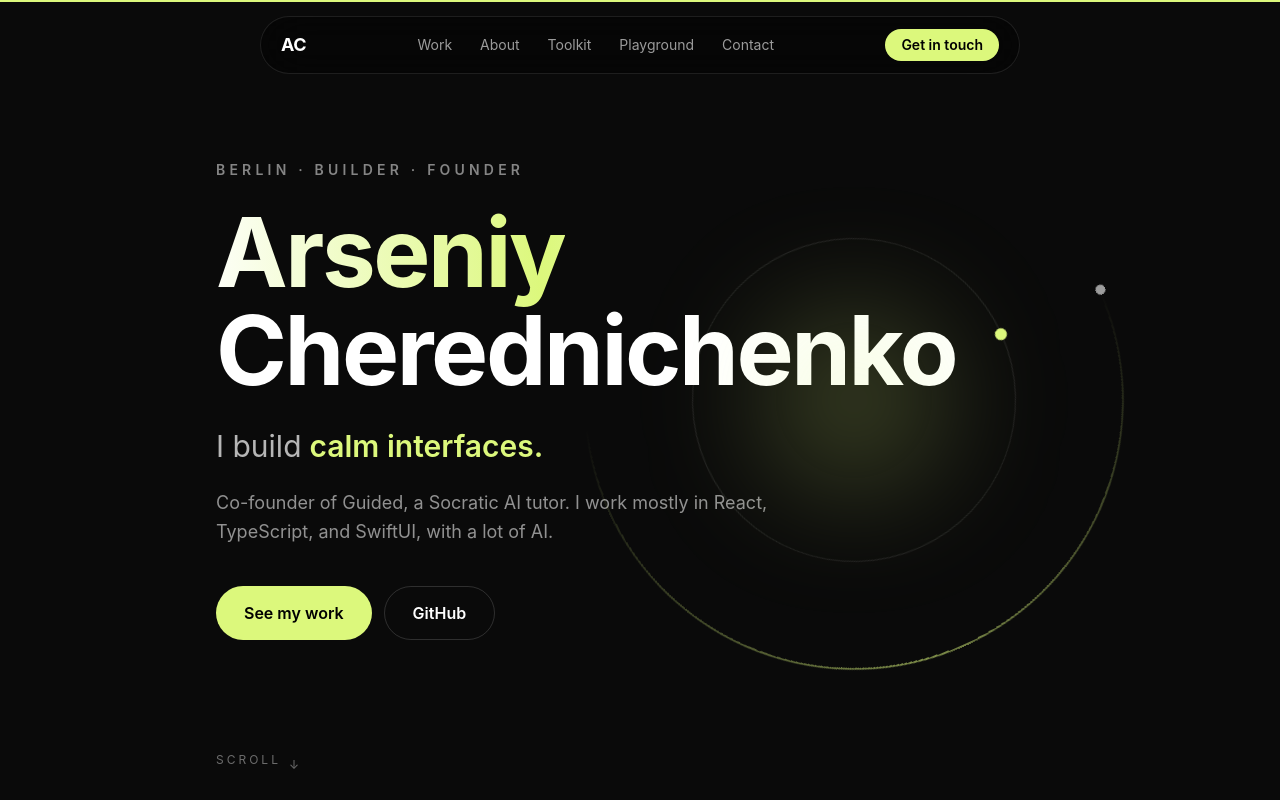
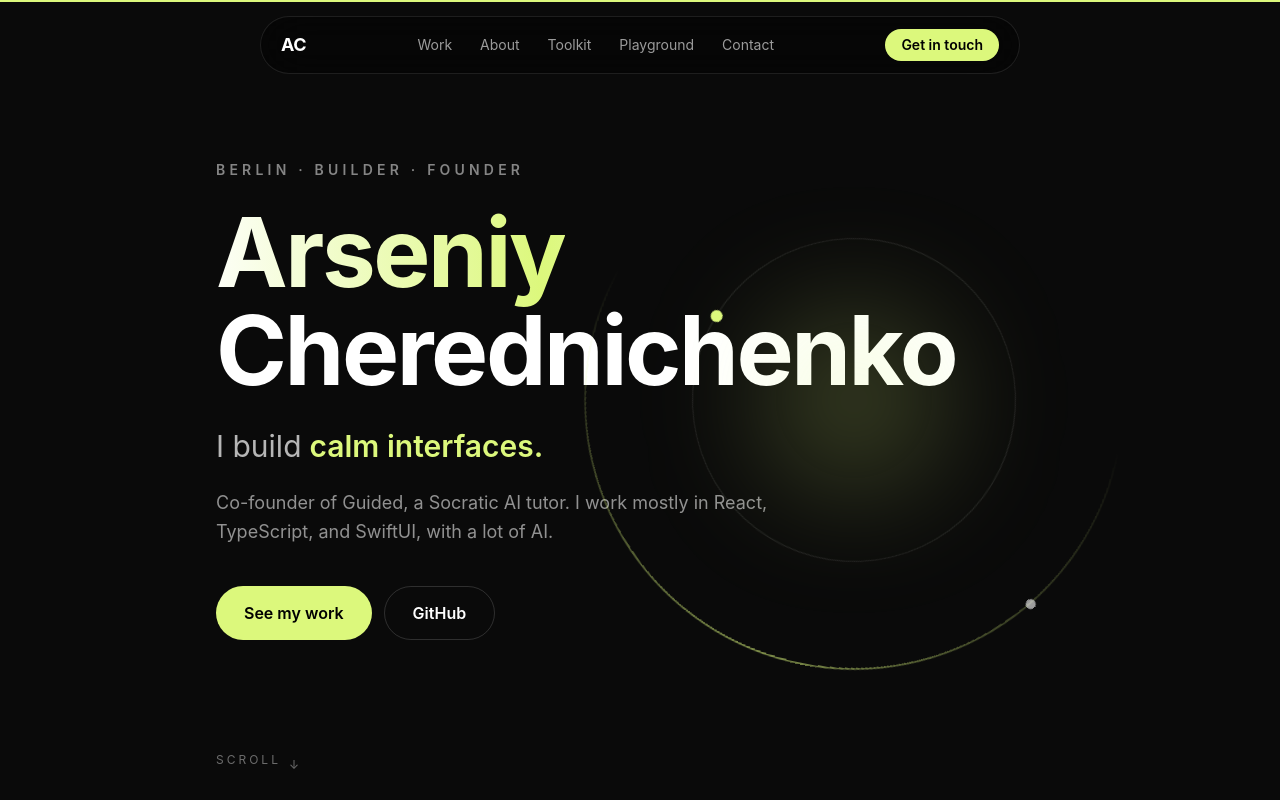
Before and after one commit to ArseniyCherednichenko/portfolio, a React (Vite) app: page / in a window 1280 px wide. Shown: the top 800 px of the page. Built offline with nearby package versions, Linux system fonts and the light colour scheme; the HTML template or start-up script is replaced by a standard one.

Commit message:
HeroOrbit: fix spin() call sites after reduced-motion refactor (typecheck)

```diff
--- a/src/components/HeroOrbit.tsx
+++ b/src/components/HeroOrbit.tsx
@@ -24,21 +24,21 @@ export function HeroOrbit() {
           WebkitMask: 'radial-gradient(farthest-side, transparent calc(100% - 2px), #000 calc(100% - 2px))',
           mask: 'radial-gradient(farthest-side, transparent calc(100% - 2px), #000 calc(100% - 2px))',
         }}
-        animate={spin(22)}
+        animate={spin()}
         transition={spinT(22)}
       />
 
       {/* inner ring with a lime dot */}
       <motion.div
         className="absolute inset-[20%] rounded-full border border-white/10"
-        animate={spin(38, -1)}
+        animate={spin(-1)}
         transition={spinT(38)}
       >
         <span className="absolute left-1/2 top-0 h-3 w-3 -translate-x-1/2 -translate-y-1/2 rounded-full bg-[#DCF87C]" />
       </motion.div>
 
       {/* outer orbiting dot */}
-      <motion.div className="absolute inset-0" animate={spin(16)} transition={spinT(16)}>
+      <motion.div className="absolute inset-0" animate={spin()} transition={spinT(16)}>
         <span className="absolute left-1/2 top-0 h-2.5 w-2.5 -translate-x-1/2 -translate-y-1/2 rounded-full bg-white/60" />
       </motion.div>
     </div>
```
